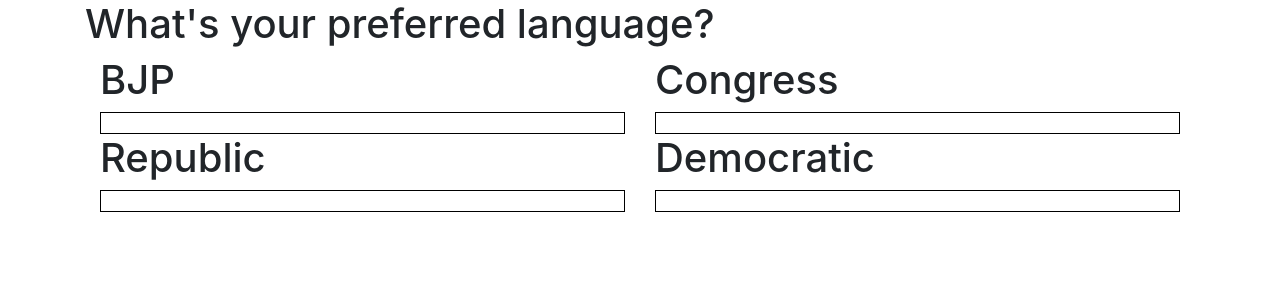
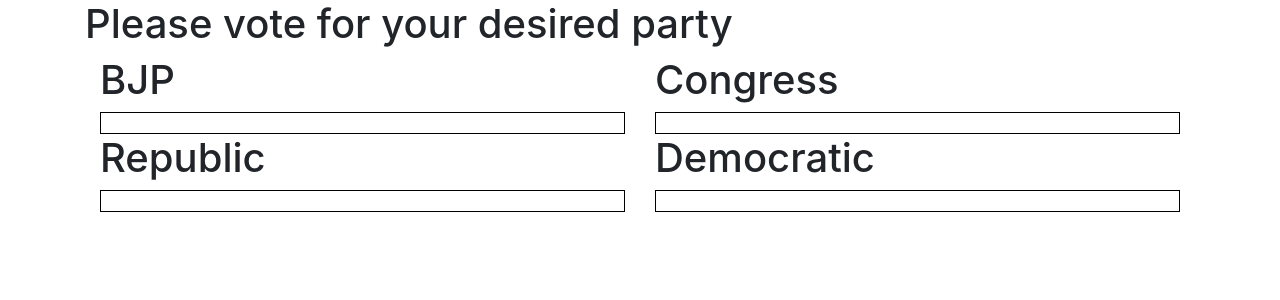
Before and after one commit to Esha-Muthu-1997/vpoll, a Flask app: page / in a window 1280 px wide. Shown: the top 300 px of the page. Run offline with Flask 2, Linux system fonts and the light colour scheme; some libraries are stand-ins or nearby versions.

Commit message:
Update 1

```diff
--- a/templates/index.html
+++ b/templates/index.html
@@ -22,7 +22,7 @@
     <body>
       <div class="main">
         <div class="container">
-          <h1>What's your preferred language?</h1>
+          <h1>Please vote for your desired party</h1>
           <div class="col-md-12">
             <div class="row">
               <div class="col-md-6">
```
Also changed, not shown: Output 1.png (added), pythonsqlite.db.
